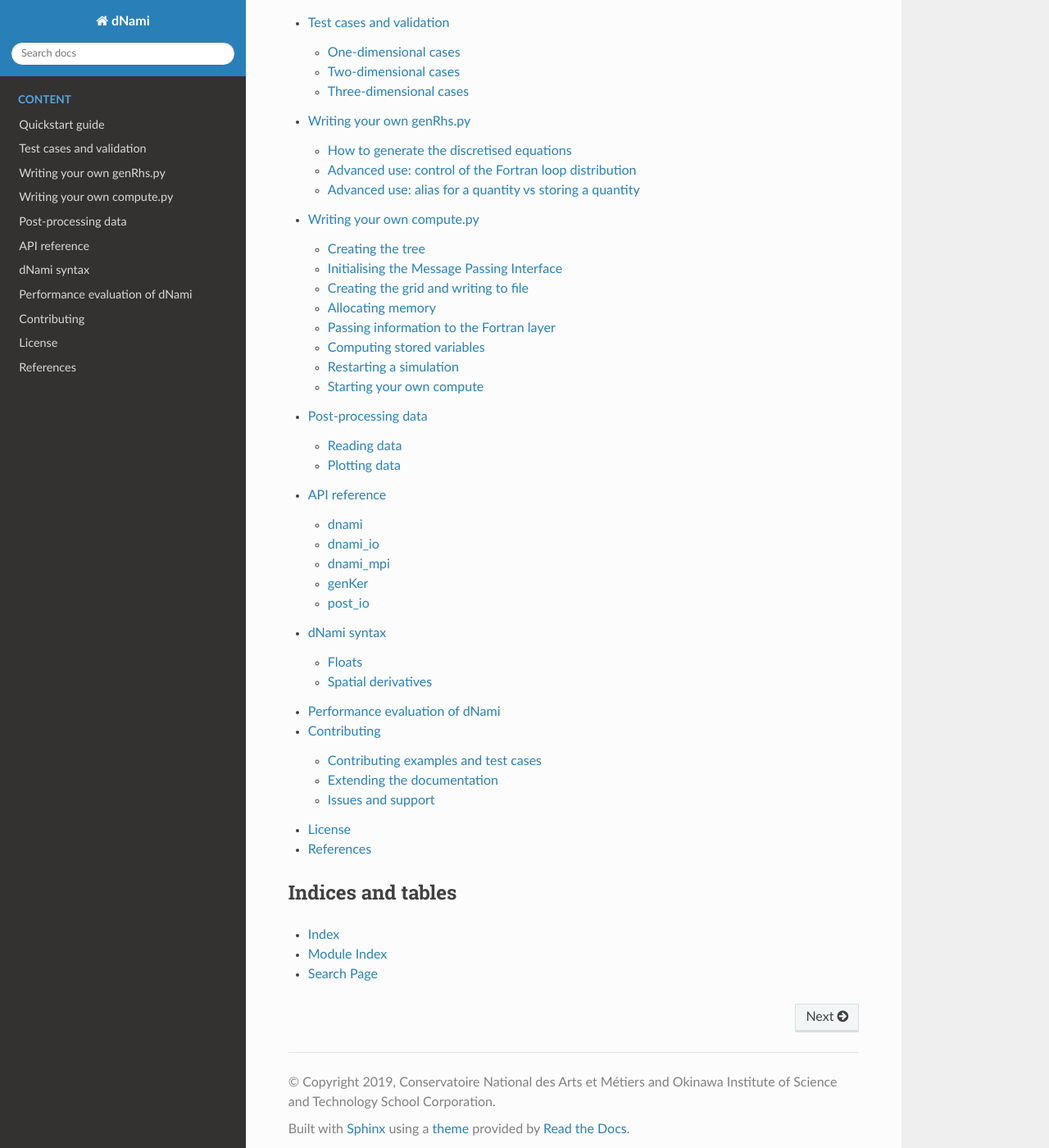
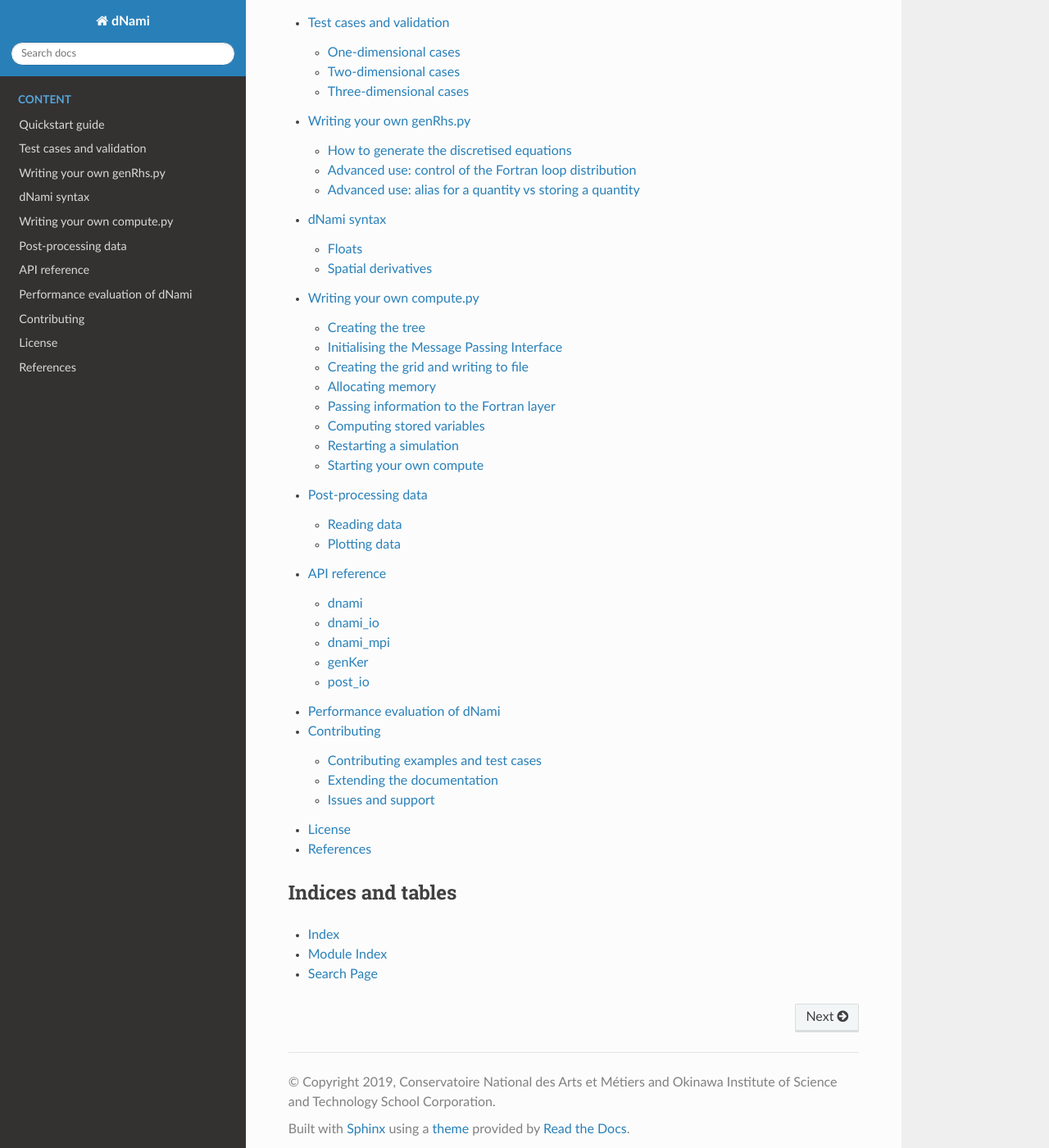
Before and after one commit to dNamiLab/dNami, a Sphinx documentation site: the page built from doc/index.rst, in a window 1280 px wide and 1400 px high, scrolled down 1630 px. Shown: the whole window at 82% size. Built offline with Sphinx 7.4.7 and the Read the Docs theme 2.0.0, drawn with Linux system fonts in a browser that asks for light colours.

```diff
--- a/doc/index.rst
+++ b/doc/index.rst
@@ -42,10 +42,10 @@ To get started with dNami, please check out the :doc:`Quickstart guide </usage/q
    usage/quickstart
    usage/testcases
    usage/genRhs
+   usage/syntax
    usage/compute
    usage/postpro
    usage/api
-   usage/syntax
    usage/performance
    usage/contrib
    usage/license
```
